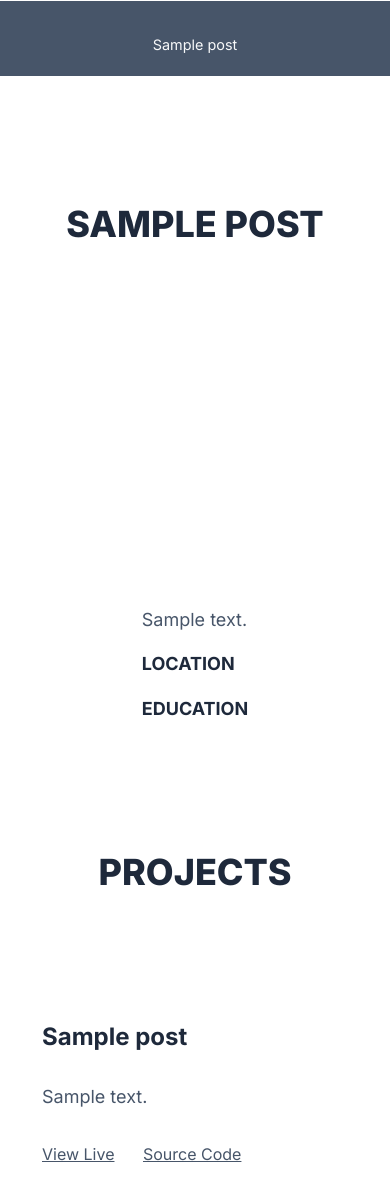
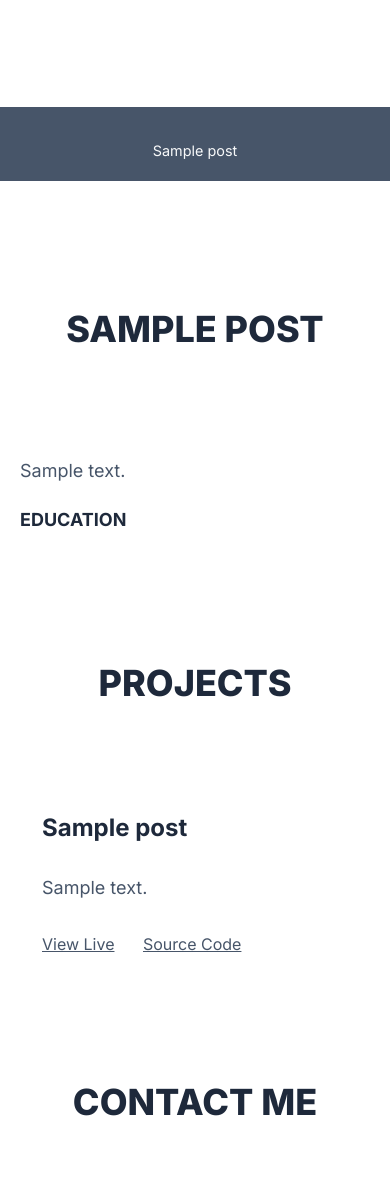
Before and after one commit to aaronhpchan/wordpress-portfolio-theme, a WordPress theme: template themes/portfolio-theme/index.php in a window 390 px wide. Shown: the part 737-1922 px from the top of the page. Run offline with PHP 8.4 and a stand-in for WordPress, Linux system fonts and the light colour scheme; the site name, menu and one post (Sample post) are stand-ins, and other content is empty.

Commit message:
Update styles

```diff
--- a/themes/portfolio-theme/css/_base.scss
+++ b/themes/portfolio-theme/css/_base.scss
@@ -1,4 +1,4 @@
-/* reset styles */
+// reset styles
 * {
   color: inherit;
   margin: 0;
@@ -34,6 +34,7 @@ h2 {
   font-size: $font-size-lg;
   text-align: center;
   text-transform: uppercase;
+  margin-bottom: 4rem;
 }
 
 h3 {
--- a/themes/portfolio-theme/css/components/_banner.scss
+++ b/themes/portfolio-theme/css/components/_banner.scss
@@ -4,9 +4,10 @@
 }
 
 .banner {
-  height: 100%;
-  padding: calc($section-padding * 2) $section-padding $section-padding;
+  height: 100vh;
+  padding: 0 $section-padding;
   display: flex;
+  justify-content: center;
 
   &-container {
     width: 50%;
--- a/themes/portfolio-theme/css/components/_skills.scss
+++ b/themes/portfolio-theme/css/components/_skills.scss
@@ -14,7 +14,7 @@
     display: flex;
     flex-direction: column;
     align-items: center;
-    margin: 0 5%;
+    margin: 0 2.5%;
 
     i {
       font-size: 80px;
@@ -38,8 +38,6 @@
 
   @media screen and (max-width: 992px) {
     &-item {
-      margin: 0 2.5%;
-
       i {
         margin-bottom: calc($base-margin * 0.75);
       }
--- a/themes/portfolio-theme/index.php
+++ b/themes/portfolio-theme/index.php
@@ -57,15 +57,9 @@
         </div>
         <div class="about-info fade-in">
           <div class="about-info__text"><?php the_content(); ?></div>
-          <div class="about-info__container">
-            <div>
-              <p class="about-info__field">Location</p>
-              <p><?php the_field('about_location'); ?></p>
-            </div>
-            <div>
-              <p class="about-info__field">Education</p>
-              <p><?php the_field('about_education'); ?></p>
-            </div>
+          <div>
+            <p class="about-info__field">Education</p>
+            <p><?php the_field('about_education'); ?></p>
           </div>
         </div>
       </div>
--- a/themes/portfolio-theme/style.css
+++ b/themes/portfolio-theme/style.css
@@ -39,6 +38,7 @@ h2 {
   font-size: 2.25rem;
   text-align: center;
   text-transform: uppercase;
+  margin-bottom: 4rem;
 }
 
 h3 {
@@ -369,73 +367,55 @@ p {
 }
 
 .about {
+  display: flex;
+  flex-direction: column;
+  align-items: center;
   padding: 5.25rem;
 }
 .about-container {
-  display: flex;
-  padding-top: 5.25rem;
+  display: grid;
+  align-items: center;
+  grid-template-columns: 1fr 1fr;
+  grid-gap: 5rem;
+  max-width: 1140px;
 }
 .about-img {
   display: flex;
-  height: 50vh;
-  width: 50vh;
-  aspect-ratio: 1/1;
-  padding-left: 5%;
+  justify-content: flex-end;
 }
 .about-img img {
+  width: 350px;
+  max-height: 350px;
   border-radius: 5px;
 }
 .about-info {
   display: flex;
   flex-direction: column;
-  justify-content: space-evenly;
-  padding-left: 10%;
-  padding-right: 5%;
-}
-.about-info__container {
-  display: flex;
-  justify-content: space-between;
+  justify-content: center;
+  gap: 1.25rem;
 }
 .about-info__field {
   font-weight: 700;
   text-transform: uppercase;
   color: #1e293b;
 }
-@media screen and (max-width: 1200px) {
+@media screen and (max-width: 992px) {
   .about {
-    padding-bottom: 2.625rem;
+    padding: 5.25rem 5.25rem 2.625rem;
   }
   .about-container {
-    flex-direction: column;
-    align-items: center;
+    display: block;
   }
   .about-img {
-    padding-left: 0;
+    justify-content: center;
   }
   .about-info {
-    padding: 2.625rem 2.625rem 0;
-  }
-  .about-info__container div {
-    margin-top: 1rem;
+    padding-top: 2.625rem;
   }
 }
 @media screen and (max-width: 768px) {
   .about {
     padding: 5.25rem 2.625rem 2.625rem;
-  }
-  .about-info {
-    padding: 2.625rem 0 0;
-  }
-  .about-info__container {
-    flex-direction: column;
-    justify-content: flex-start;
-    margin-top: 0;
-  }
-}
-@media screen and (max-width: 576px) {
-  .about-img {
-    width: 60vw;
-    height: 60vw;
   }
 }
 
@@ -446,13 +426,15 @@ p {
   display: grid;
   grid-template-columns: 1fr 1fr;
   grid-gap: 2.5rem;
-  padding-top: 5.25rem;
+}
+.projects-container:not(:last-of-type) {
+  margin-bottom: 1rem;
 }
 .projects-item {
   display: flex;
   align-items: center;
 }
-.projects-item__info p, .projects-item__info div {
+.projects-item__info p, .projects-item__info div:nth-of-type(1) {
   margin-top: 0.5rem;
   margin-bottom: 2rem;
 }
```
Also changed, not shown: other parts of themes/portfolio-theme/style.css (+18 -13 lines), themes/portfolio-theme/css/components/_about.scss (+18 -43 lines), themes/portfolio-theme/css/components/_contact.scss (+8 -4 lines), themes/portfolio-theme/css/components/_projects.scss (+11 -4 lines).
